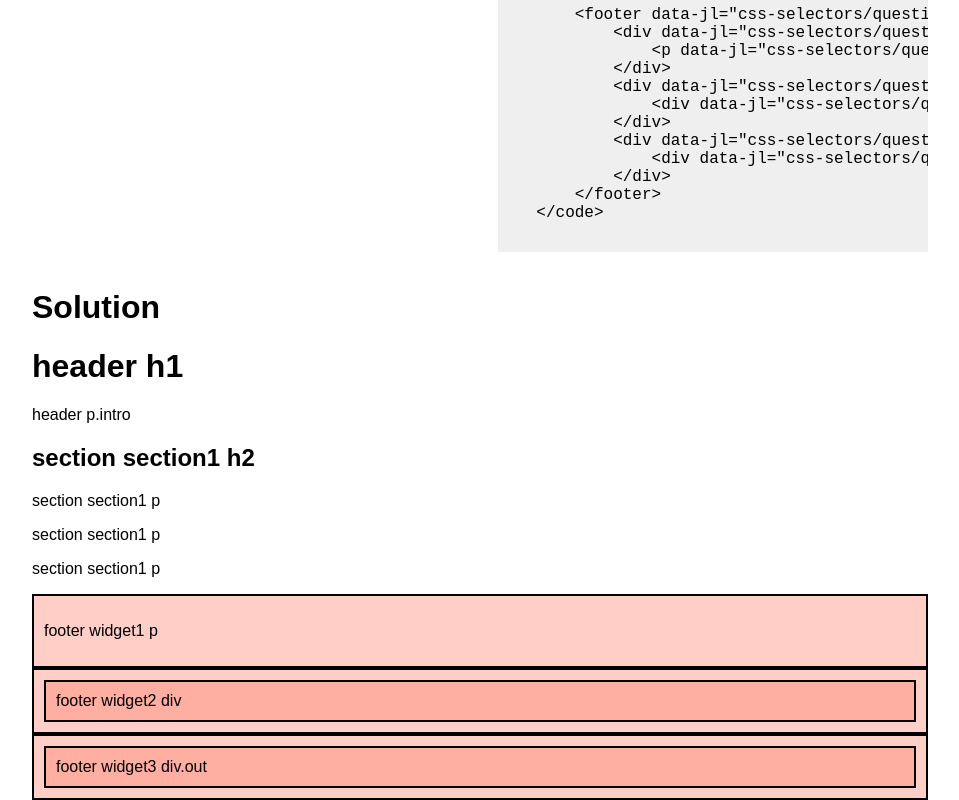
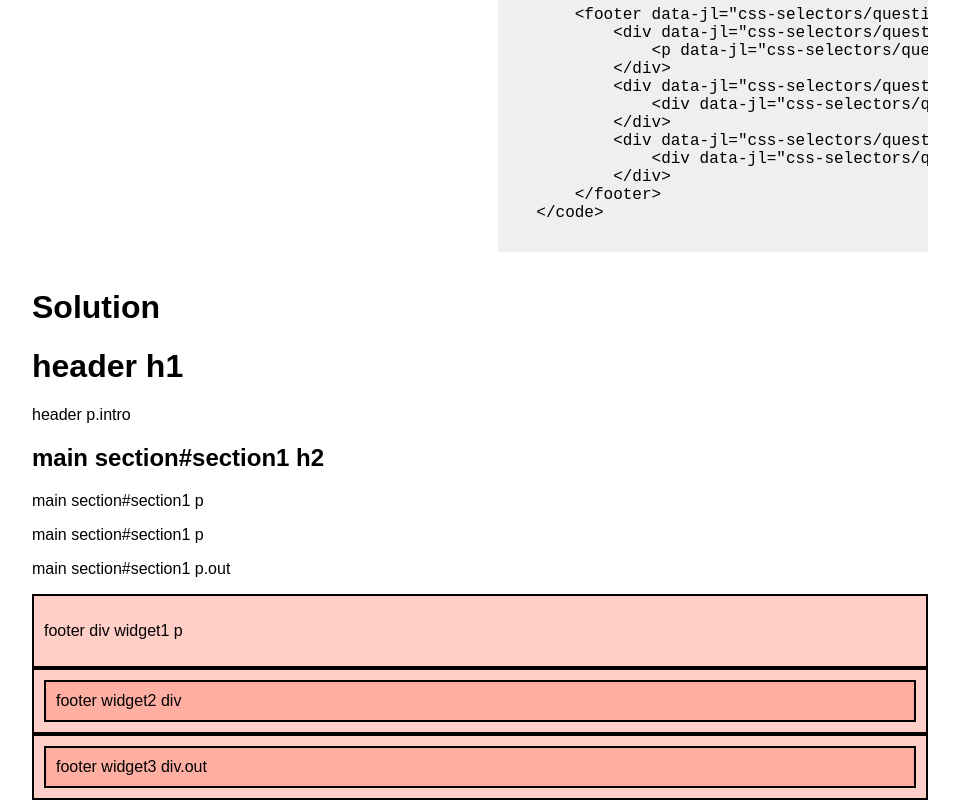
Before and after one commit to jdnierth/css-tests, a plain HTML site: page css-selectors/question-01/index.html in a window 1280 px wide. Shown: the part 442-1242 px from the top of the page, without its empty margins (160-1119 px from the left). Drawn offline with nearby package versions, Linux system fonts and the light colour scheme.

Commit message:
feat (Updated screenshots)

```diff
--- a/css-selectors/question-01/index.html
+++ b/css-selectors/question-01/index.html
@@ -67,16 +67,16 @@
 
 <main>
     <section id="section1">
-        <h2>section section1 h2</h2>
-        <p>section section1 p</p>
-        <p>section section1 p</p>
+        <h2>main section#section1 h2</h2>
+        <p>main section#section1 p</p>
+        <p>main section#section1 p</p>
     </section>
-    <p class="out">section section1 p</p>
+    <p class="out">main section#section1 p.out</p>
 </main>
 
 <footer>
     <div class="widget widget1">
-        <p>footer widget1 p</p>
+        <p>footer div widget1 p</p>
     </div>
     <div class="widget widget2">
         <div>footer widget2 div</div>
```
Also changed, not shown: css-selectors/question-02/index.html (+5 -5 lines), css-selectors/question-03/index.html (+5 -5 lines).
